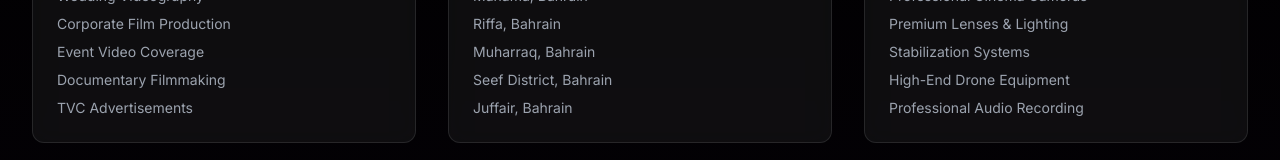
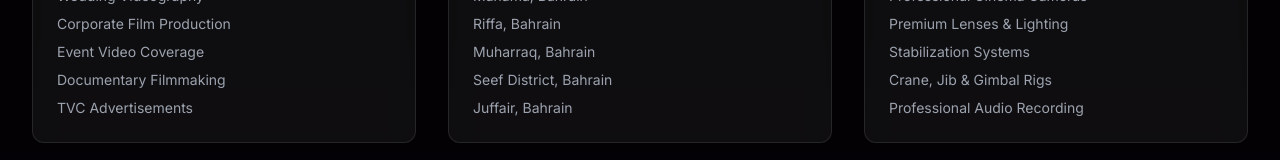
Before and after one commit to shareef6907/videographybahrain, a Next.js app: page / in a window 1280 px wide. Shown: the part 5180-5340 px from the top of the page. Built offline with nearby package versions, Linux system fonts and the light colour scheme.

Commit message:
fix(legal): remove drone service claims from metadata, schema and footer

```diff
--- a/src/app/layout.tsx
+++ b/src/app/layout.tsx
@@ -8,7 +8,7 @@ const inter = Inter({ subsets: ['latin'] })
 export const metadata: Metadata = {
   title: 'Videography Bahrain | Professional Film Production Services',
   description: 'Premium videography and filming services in Bahrain for weddings, corporate events and commercial projects. Bahrain\'s leading film production company with cinematic storytelling.',
-  keywords: 'filming in Bahrain, Bahrain videographer, wedding videography Bahrain, Bahrain film production, professional videographer Bahrain, corporate video production Bahrain, event videography Bahrain, cinematic wedding videography Bahrain, video production services Bahrain, drone videography Bahrain, luxury wedding videography Bahrain',
+  keywords: 'filming in Bahrain, Bahrain videographer, wedding videography Bahrain, Bahrain film production, professional videographer Bahrain, corporate video production Bahrain, event videography Bahrain, cinematic wedding videography Bahrain, video production services Bahrain, crane and gimbal cinematography Bahrain, luxury wedding videography Bahrain',
   icons: {
     icon: [
       { url: '/favicon.ico', sizes: '48x48' },
@@ -102,8 +102,8 @@ export default function RootLayout({
                 },
                 {
                   "@type": "Service",
-                  "name": "Drone Videography",
-                  "description": "Stunning aerial videography in Bahrain"
+                  "name": "Crane & Gimbal Cinematography",
+                  "description": "Sweeping crane, jib and stabilised gimbal camera work in Bahrain"
                 }
               ]
             }
--- a/src/components/footer.tsx
+++ b/src/components/footer.tsx
@@ -59,7 +59,7 @@ export function Footer() {
                 <li className="hover:text-purple-400 transition-colors cursor-pointer">Professional Cinema Cameras</li>
                 <li className="hover:text-purple-400 transition-colors cursor-pointer">Premium Lenses & Lighting</li>
                 <li className="hover:text-purple-400 transition-colors cursor-pointer">Stabilization Systems</li>
-                <li className="hover:text-purple-400 transition-colors cursor-pointer">High-End Drone Equipment</li>
+                <li className="hover:text-purple-400 transition-colors cursor-pointer">Crane, Jib & Gimbal Rigs</li>
                 <li className="hover:text-purple-400 transition-colors cursor-pointer">Professional Audio Recording</li>
               </ul>
             </div>
```
